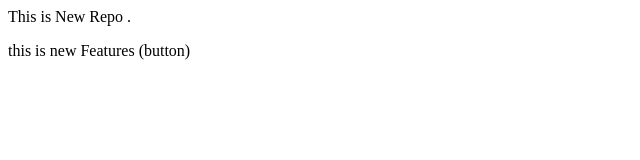
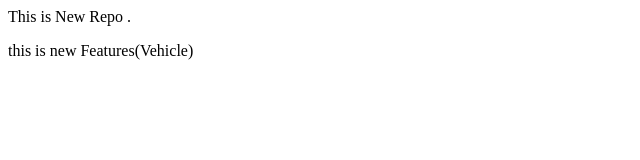
Before and after one commit to vivekbhosale123/localrepo, a plain HTML site: page index.html in a window 1280 px wide. Shown: the full height of the page, 0-640 px from the left. Drawn offline with Linux system fonts and the light colour scheme.

```diff
--- a/index.html
+++ b/index.html
@@ -1,2 +1,2 @@
 <p>This is New Repo .</p>
-<p>this is new Features (button)</p>
+<p>this is new Features(Vehicle)</p>
```
